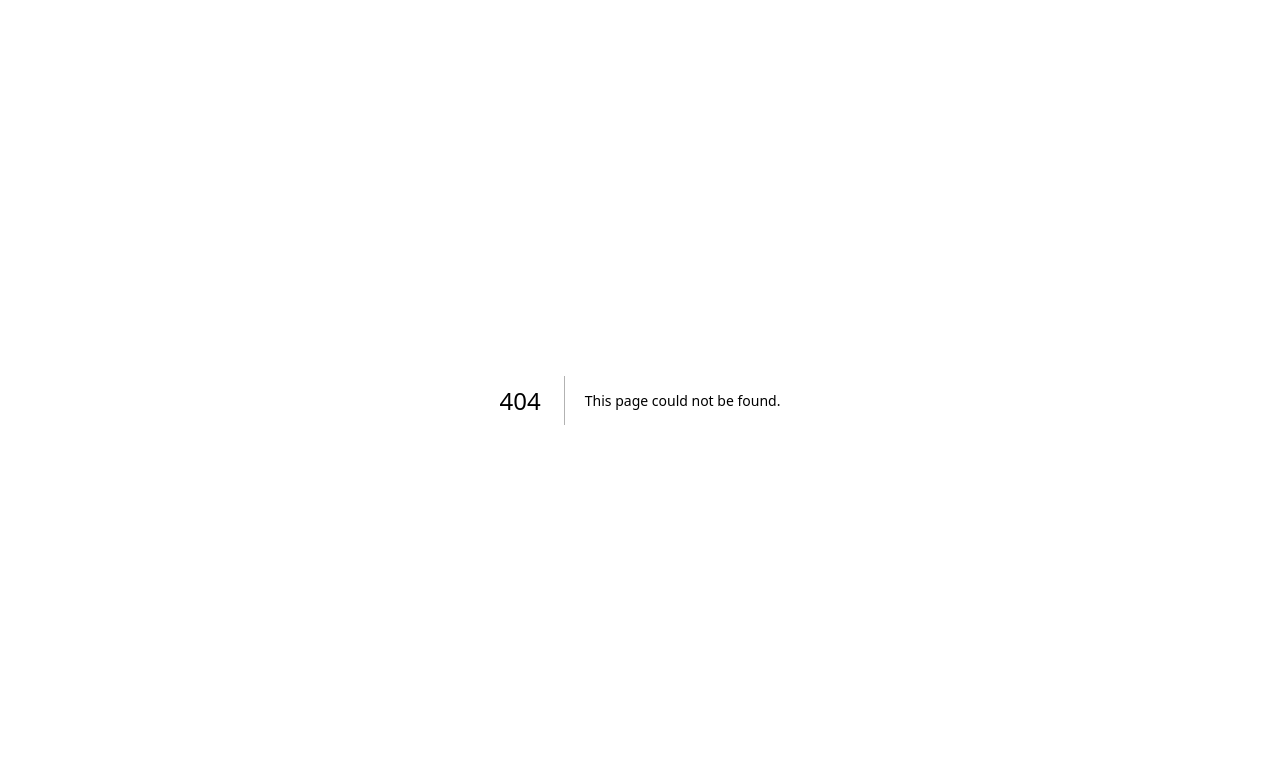
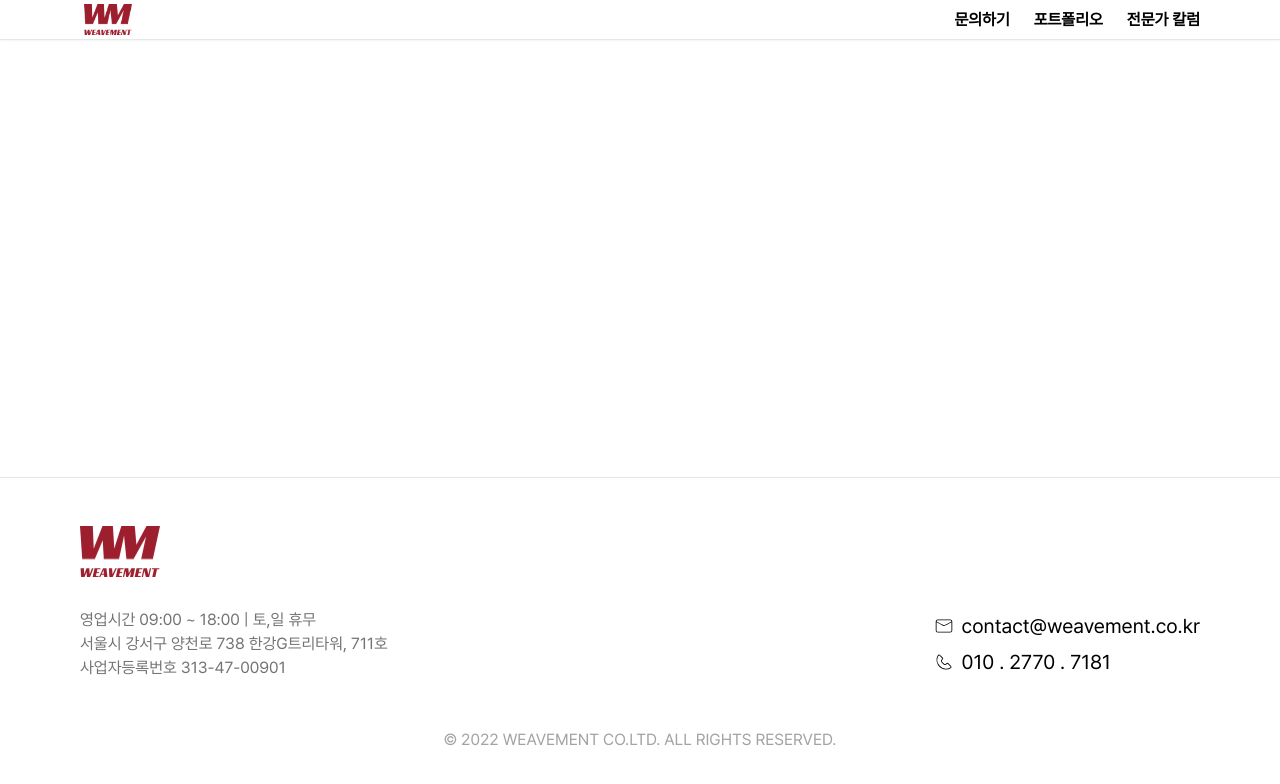
Before and after one commit to HOTGU/weavement_next_ts, a Next.js app: page /info in a window 1280 px wide. Before the commit this address had no page. Shown: the top 784 px of the page. Built offline with nearby package versions, Linux system fonts and the light colour scheme; no server answers.

Commit message:
info page 추가

```diff
--- /dev/null
+++ b/app/(default)/info/page.tsx
@@ -0,0 +1,7 @@
+import React from "react";
+
+const page = () => {
+  return <div>page</div>;
+};
+
+export default page;
```
